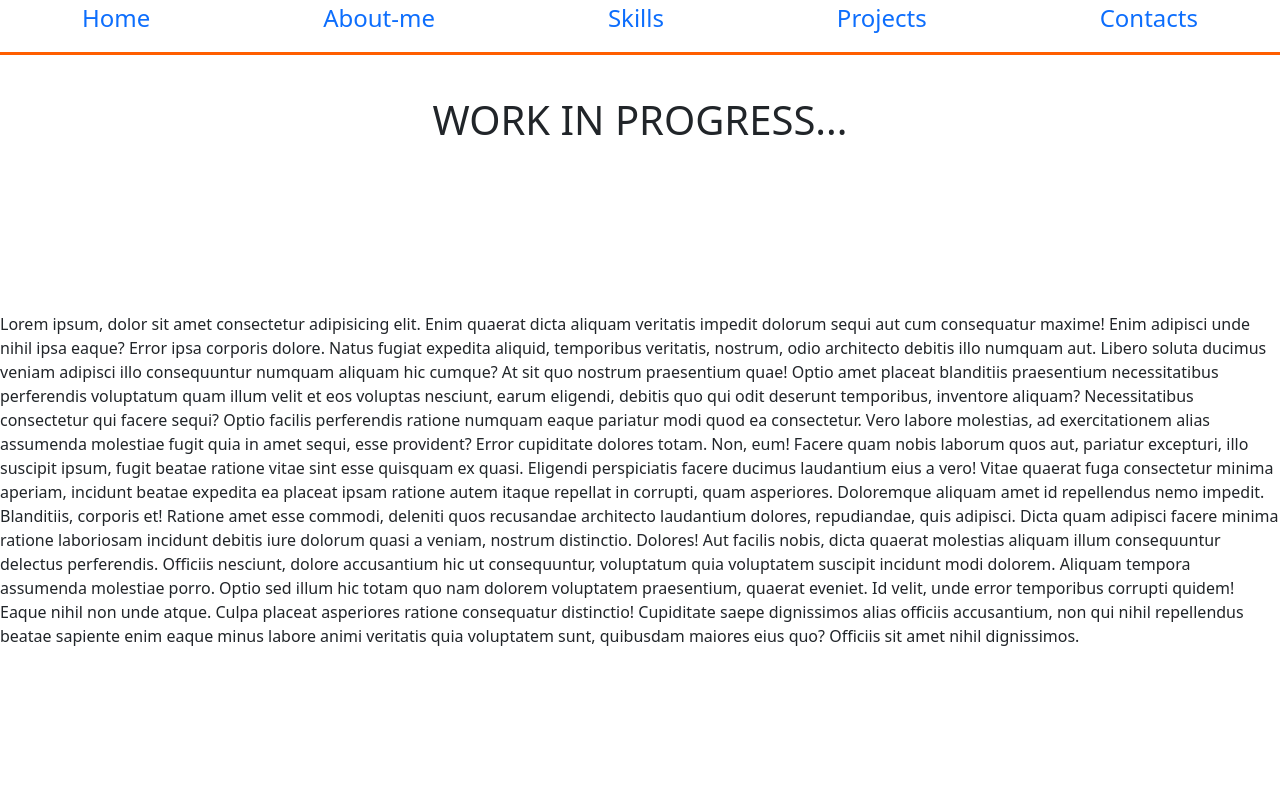
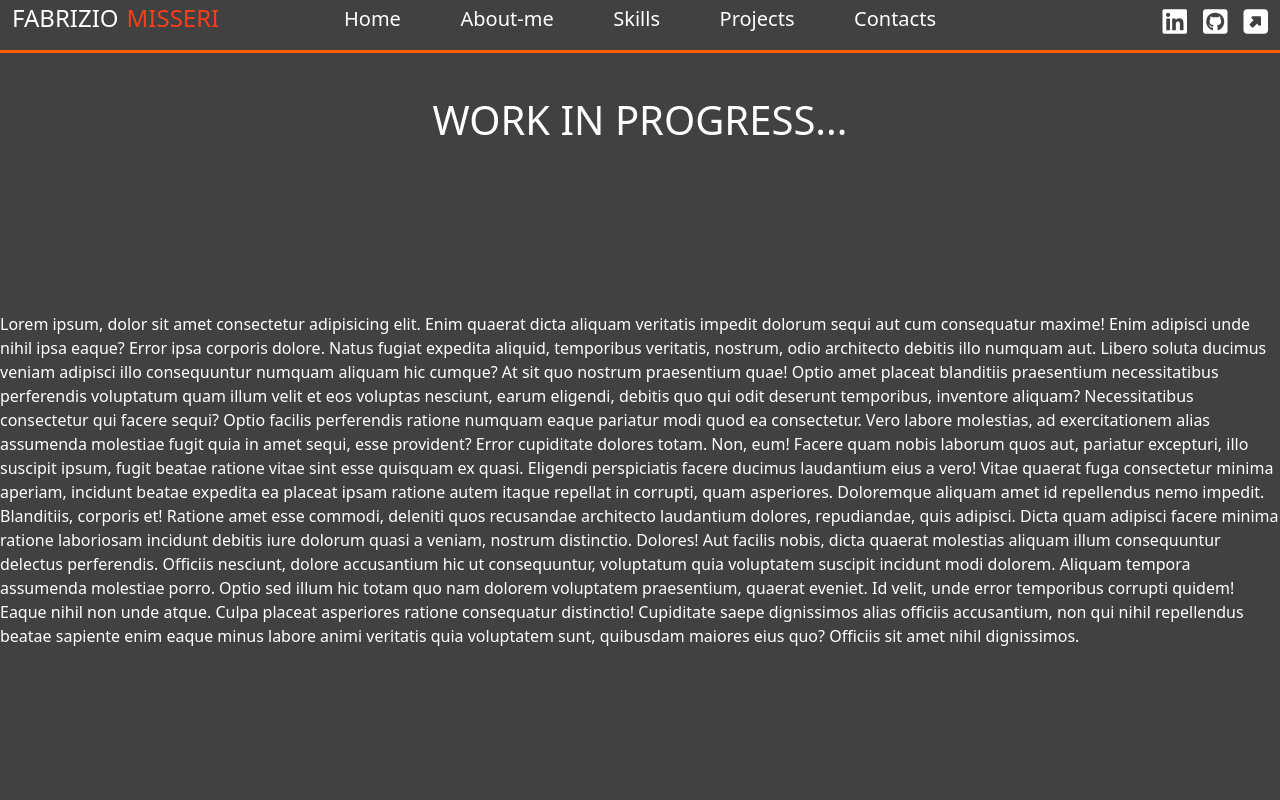
Before and after one commit to FabrizioMisseri/portfolioCVserio, a Vue app: page / in a window 1280 px wide. Shown: the top 800 px of the page. Built offline with nearby package versions, Linux system fonts and the light colour scheme.

Commit message:
refactor header

```diff
--- a/src/components/Navbar.vue
+++ b/src/components/Navbar.vue
@@ -22,14 +22,43 @@ export default {
 </script>
 
 <template>
-    <nav class="mb-5">
-        <ul class="container fs-4 d-flex justify-content-between">
-            <li v-for="(item, index) in store.navbarList" :key="index">
-                <a :href="`#${item.link}`">
-                    {{ item.name }}
+    <nav class="mb-5 container-fluid">
+        <div class="row d-flex">
+
+            <div class="col-3 text-start fs-4 phantom">
+                <a href="#">
+                    <span class="me-2">FABRIZIO</span>
+                    <span style="color: rgb(253, 60, 26);">MISSERI</span>
                 </a>
-            </li>
-        </ul>
+            </div>
+
+            <div class="col-6 pt-1">
+                <ul class="container d-flex justify-content-between">
+                    <li v-for="(item, index) in store.navbarList" :key="index">
+                        <a :href="`#${item.link}`" class="fs-5">
+                            {{ item.name }}
+                        </a>
+                    </li>
+                </ul>
+            </div>
+
+            <div class="col-3 text-end fs-3 phantom">
+                <a class="me-3" href="https://www.linkedin.com/in/fabrizio-misseri/">
+                    <i class="fa-brands fa-linkedin"></i>
+                </a>
+                <a class="me-3" href="https://github.com/FabrizioMisseri">
+                    <i class="fa-brands fa-square-github"></i>
+                </a>
+                <a href="https://fabrizio-misseri-links.netlify.app/">
+                    <i class="fa-solid fa-square-up-right"></i>
+                </a>
+            </div>
+
+        </div>
+
+
+
+
     </nav>
 </template>
 
@@ -47,15 +76,19 @@ nav {
     //
     transition: background-color 0.3s ease-in-out, opacity 0.3s ease-in-out;
 
+    a {
+        color: inherit;
+    }
+
     //
     &.scrolled {
         background-color: #c0c0c0;
-        opacity: 0.7;
         border-bottom: 0 transparent;
         display: inline-block;
         height: 30px;
 
-        li {
+        li,
+        .phantom {
             a {
                 display: none;
             }
@@ -65,10 +98,11 @@ nav {
             animation: scroll-down .3s linear;
             height: 45px;
 
-            li {
+            li,
+            .phantom {
                 a {
                     display: inline-block;
-                    color: red;
+                    color: $red;
                 }
             }
         }
--- a/src/styles/style.scss
+++ b/src/styles/style.scss
@@ -1 +1,6 @@
 @import 'node_modules/bootstrap/scss/bootstrap';
+
+body {
+    background-color: rgb(65, 65, 65);
+    color: white;
+}
```
